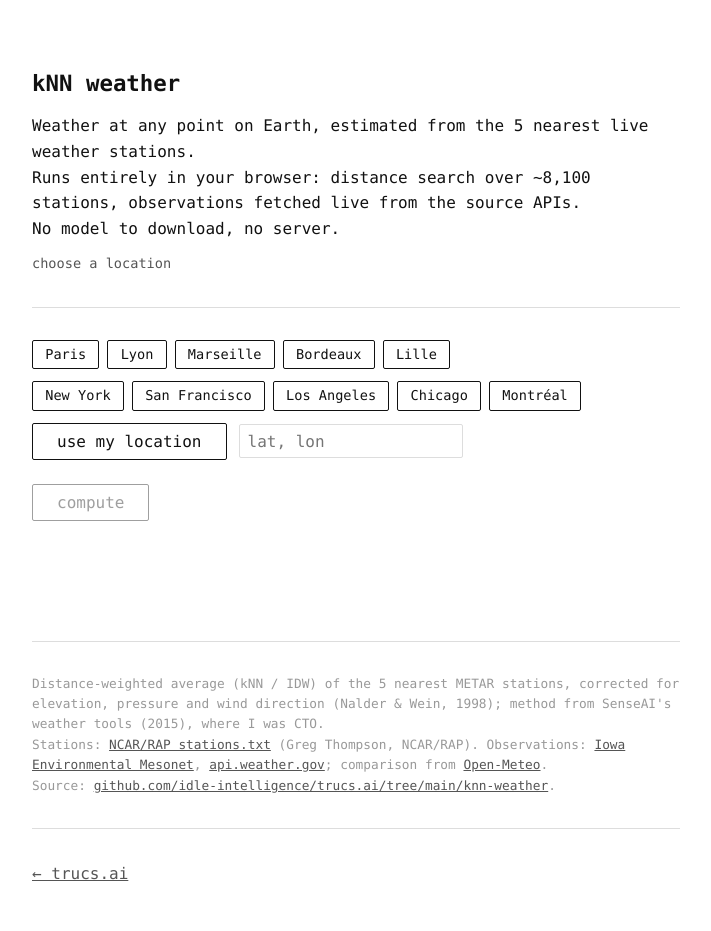
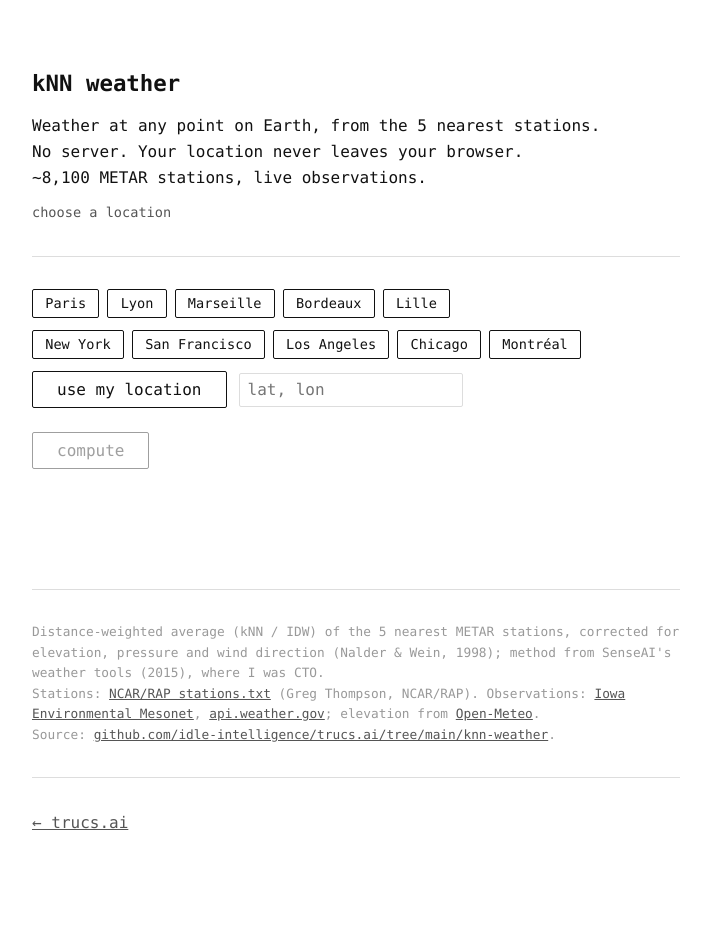
Before and after one commit to idle-intelligence/trucs.ai, a Jekyll site: the page knn-weather/index.html, which Jekyll copies as it is, in a window 1280 px wide. Shown: the whole page, without its empty margins (284-995 px from the left). Built offline with Jekyll 4.4.1, drawn with Linux system fonts in a browser that asks for light colours; after the commit the page ends 900 px from its top, so only the background shows below that; some of the changed lines change nothing that is shown.

Commit message:
gate fixes: no em-dash in visible copy, output is label+value only, shorter intro lines, no status color change

```diff
--- a/knn-weather/index.html
+++ b/knn-weather/index.html
@@ -79,9 +79,6 @@
     .output-line { margin: 0.9em 0; }
     .output-label { display: inline-block; width: 7.5em; color: #555; }
     .output-value { font-size: 1.2rem; font-weight: bold; color: #111; }
-    .output-meta { color: #777; font-size: 0.85rem; margin-left: 0.6em; }
-    .output-model { color: #999; font-size: 0.85rem; margin-left: 7.5em; }
-    .missing { color: #bbb; }
     .panel-desc {
       color: #999;
       font-size: 0.8rem;
@@ -92,9 +89,9 @@
   <main>
     <h1>kNN weather</h1>
     <p>
-      Weather at any point on Earth, estimated from the 5 nearest live weather stations.<br>
-      Runs entirely in your browser: distance search over ~8,100 stations, observations fetched live from the source APIs.<br>
-      No model to download, no server.
+      Weather at any point on Earth, from the 5 nearest stations.<br>
+      No server. Your location never leaves your browser.<br>
+      ~8,100 METAR stations, live observations.
     </p>
 
     <div id="model-status">
@@ -117,7 +114,7 @@
 
     <p class="panel-desc">
       Distance-weighted average (kNN / IDW) of the 5 nearest METAR stations, corrected for elevation, pressure and wind direction (Nalder &amp; Wein, 1998); method from SenseAI's weather tools (2015), where I was CTO.<br>
-      Stations: <a href="http://www.rap.ucar.edu/weather/surface/stations.txt">NCAR/RAP stations.txt</a> (Greg Thompson, NCAR/RAP). Observations: <a href="https://mesonet.agron.iastate.edu/">Iowa Environmental Mesonet</a>, <a href="https://www.weather.gov/documentation/services-web-api">api.weather.gov</a>; comparison from <a href="https://open-meteo.com/">Open-Meteo</a>.<br>
+      Stations: <a href="http://www.rap.ucar.edu/weather/surface/stations.txt">NCAR/RAP stations.txt</a> (Greg Thompson, NCAR/RAP). Observations: <a href="https://mesonet.agron.iastate.edu/">Iowa Environmental Mesonet</a>, <a href="https://www.weather.gov/documentation/services-web-api">api.weather.gov</a>; elevation from <a href="https://open-meteo.com/">Open-Meteo</a>.<br>
       Source: <a href="https://github.com/idle-intelligence/trucs.ai/tree/main/knn-weather">github.com/idle-intelligence/trucs.ai/tree/main/knn-weather</a>.
     </p>
 
@@ -141,12 +138,6 @@
 
     const K = 5;
     const SPARE = 3;
-    const VARS = [
-      { key: 'tempC', label: 'temperature', unit: '°C', digits: 1 },
-      { key: 'dewpointC', label: 'dew point', unit: '°C', digits: 1 },
-      { key: 'windMs', label: 'wind speed', unit: 'm/s', digits: 1 },
-      { key: 'pressureHpa', label: 'pressure', unit: 'hPa', digits: 1 },
-    ];
 
     const CITIES_FR = [
       { name: 'Paris', lat: 48.8566, lon: 2.3522 },
@@ -165,13 +156,8 @@
 
     // ── STATUS: one line of text, replaced at each stage transition. ──
 
-    function setStatus(text, isError = false) {
+    function setStatus(text) {
       statusText.textContent = text;
-      statusText.style.color = isError ? '#b00' : '#555';
-    }
-
-    function fmtNum(v, digits) {
-      return v == null || !Number.isFinite(v) ? '<span class="missing">—</span>' : v.toFixed(digits);
     }
 
     function ageMinutes(d) {
@@ -204,7 +190,7 @@
     function setLocation(lat, lon, label) {
       currentLocation = { lat, lon, label };
       markActiveCity(label ?? null);
-      setStatus(`location: ${label ? `${label} (${lat.toFixed(2)}, ${lon.toFixed(2)})` : `${lat.toFixed(2)}, ${lon.toFixed(2)}`} — press compute`);
+      setStatus(`location: ${label ? `${label} (${lat.toFixed(2)}, ${lon.toFixed(2)})` : `${lat.toFixed(2)}, ${lon.toFixed(2)}`}, press compute`);
       computeBtn.disabled = false;
     }
 
@@ -220,7 +206,7 @@
     function applyLocationInput() {
       const parsed = parseCoords(locInput.value);
       if (!parsed) {
-        setStatus('enter coordinates as "lat, lon"', true);
+        setStatus('enter coordinates as "lat, lon"');
         return;
       }
       setLocation(parsed.lat, parsed.lon, null);
@@ -236,37 +222,17 @@
 
     geoBtn.addEventListener('click', () => {
       if (!navigator.geolocation) {
-        setStatus('geolocation not supported by this browser', true);
+        setStatus('geolocation not supported by this browser');
         return;
       }
       setStatus('requesting your location…');
       navigator.geolocation.getCurrentPosition(
         (pos) => setLocation(pos.coords.latitude, pos.coords.longitude, null),
-        (err) => setStatus(`geolocation failed: ${err.message}`, true),
+        (err) => setStatus(`geolocation failed: ${err.message}`),
       );
     });
 
     // ── Output ──
-
-    const CONF_THRESHOLDS = {
-      tempC: { dist: 25, age: 30, spread: 2, elev: 200 },
-      dewpointC: { dist: 25, age: 30, spread: 2.5, elev: Infinity },
-      windMs: { dist: 25, age: 30, spread: 2, elev: Infinity },
-      pressureHpa: { dist: 25, age: 30, spread: 1.5, elev: Infinity },
-    };
-
-    // One-word confidence from spread, distance to nearest, elevation spread
-    // (temperature only) and worst-case observation age.
-    function confidenceWord(stats, t) {
-      let score = 0;
-      if (stats.nearestDist != null && stats.nearestDist > t.dist) score++;
-      if (stats.maxAge != null && stats.maxAge > t.age) score++;
-      if (stats.spread != null && stats.spread > t.spread) score++;
-      if (stats.elevSpread != null && stats.elevSpread > t.elev) score++;
-      if (score === 0) return 'high';
-      if (score === 1) return 'medium';
-      return 'low';
-    }
 
     function correctedValueFor(key, corr) {
       if (!corr) return null;
@@ -277,8 +243,8 @@
       return null;
     }
 
-    // corr: computeCorrections() result. model: fetchOpenMeteoPoint() result (or null).
-    function renderOutput(corr, model) {
+    // corr: computeCorrections() result.
+    function renderOutput(corr) {
       const tVal = correctedValueFor('tempC', corr) ?? corr.temperature.plain;
       const dVal = correctedValueFor('dewpointC', corr) ?? corr.dewpoint.plain;
       const wSpeed = corr.wind.correctedSpeed ?? corr.wind.plainScalarSpeed;
@@ -286,52 +252,26 @@
       const pVal = correctedValueFor('pressureHpa', corr) ?? corr.pressure.plain;
 
       const lines = [
-        {
-          label: 'temperature',
-          value: tVal != null ? `${tVal.toFixed(1)} °C` : '—',
-          age: corr.temperature.maxAge,
-          confidence: confidenceWord(corr.temperature, CONF_THRESHOLDS.tempC),
-          model: model ? fmtNum(model.tempC, 1) + ' °C' : null,
-        },
-        {
-          label: 'dew point',
-          value: dVal != null ? `${dVal.toFixed(1)} °C` : '—',
-          age: corr.dewpoint.maxAge,
-          confidence: confidenceWord(corr.dewpoint, CONF_THRESHOLDS.dewpointC),
-          model: model ? fmtNum(model.dewpointC, 1) + ' °C' : null,
-        },
-        {
-          label: 'wind',
-          value: wSpeed != null ? `${wSpeed.toFixed(1)} m/s${wDir != null ? ` from ${wDir.toFixed(0)}°` : ''}` : '—',
-          age: corr.wind.maxAge,
-          confidence: confidenceWord(corr.wind, CONF_THRESHOLDS.windMs),
-          model: model ? `${fmtNum(model.windMs, 1)} m/s from ${fmtNum(model.windDirDeg, 0)}°` : null,
-        },
-        {
-          label: 'pressure',
-          value: pVal != null ? `${pVal.toFixed(1)} hPa` : '—',
-          age: corr.pressure.maxAge,
-          confidence: confidenceWord(corr.pressure, CONF_THRESHOLDS.pressureHpa),
-          model: model ? fmtNum(model.pressureHpa, 1) + ' hPa' : null,
-        },
+        { label: 'temperature', value: tVal != null ? `${tVal.toFixed(1)} °C` : 'n/a' },
+        { label: 'dew point', value: dVal != null ? `${dVal.toFixed(1)} °C` : 'n/a' },
+        { label: 'wind', value: wSpeed != null ? `${wSpeed.toFixed(1)} m/s${wDir != null ? ` from ${wDir.toFixed(0)}°` : ''}` : 'n/a' },
+        { label: 'pressure', value: pVal != null ? `${pVal.toFixed(1)} hPa` : 'n/a' },
       ];
 
       outputPanel.innerHTML = lines.map((l) => `
         <div class="output-line">
           <span class="output-label">${l.label}</span>
           <span class="output-value">${l.value}</span>
-          <span class="output-meta">obs age ${l.age != null ? `≤ ${l.age.toFixed(0)} min` : 'unknown'} · confidence: ${l.confidence}</span>
-          ${l.model != null ? `<div class="output-model">weather model: ${l.model}</div>` : ''}
         </div>
       `).join('');
     }
 
-    // ── Compute: find stations, fetch observations, apply corrections — one
+    // -- Compute: find stations, fetch observations, apply corrections - one
     // step, triggered by a single button once a location has been set. ──
 
     async function compute() {
       if (!currentLocation) {
-        setStatus('choose a location first', true);
+        setStatus('choose a location first');
         return;
       }
       const { lat, lon } = currentLocation;
@@ -344,7 +284,7 @@
       try {
         stations = await loadStations();
       } catch (err) {
-        setStatus(`failed to load station list: ${err.message}`, true);
+        setStatus(`failed to load station list: ${err.message}`);
         computeBtn.disabled = false;
         return;
       }
@@ -357,7 +297,7 @@
       try {
         iemMap = await fetchIem(candidates.map((c) => c.icao));
       } catch (err) {
-        console.log(`IEM: fetch failed — ${err.message}`);
+        console.log(`IEM fetch failed: ${err.message}`);
       }
 
       const usStations = candidates.filter((c) => c.country === 'US');
@@ -380,16 +320,18 @@
       if (final.length < K) final = final.concat(withoutObs.slice(0, K - final.length));
       final.sort((a, b) => a.distance - b.distance);
 
-      let modelPoint = null;
+      // Elevation only, for the temperature/pressure corrections below - not
+      // displayed or compared against.
+      let targetPoint = null;
       try {
-        modelPoint = await fetchOpenMeteoPoint(lat, lon);
+        targetPoint = await fetchOpenMeteoPoint(lat, lon);
       } catch (err) {
-        console.log(`Open-Meteo: fetch failed — ${err.message}`);
+        console.log(`elevation fetch failed: ${err.message}`);
       }
 
       setStatus('computing estimate…');
-      const corr = computeCorrections(final, modelPoint?.elevationM ?? null);
-      renderOutput(corr, modelPoint);
+      const corr = computeCorrections(final, targetPoint?.elevationM ?? null);
+      renderOutput(corr);
 
       const totalMs = performance.now() - t0;
       const ages = final.map((c) => ageMinutes(c.obs?.obsTime)).filter((a) => a != null);
```
